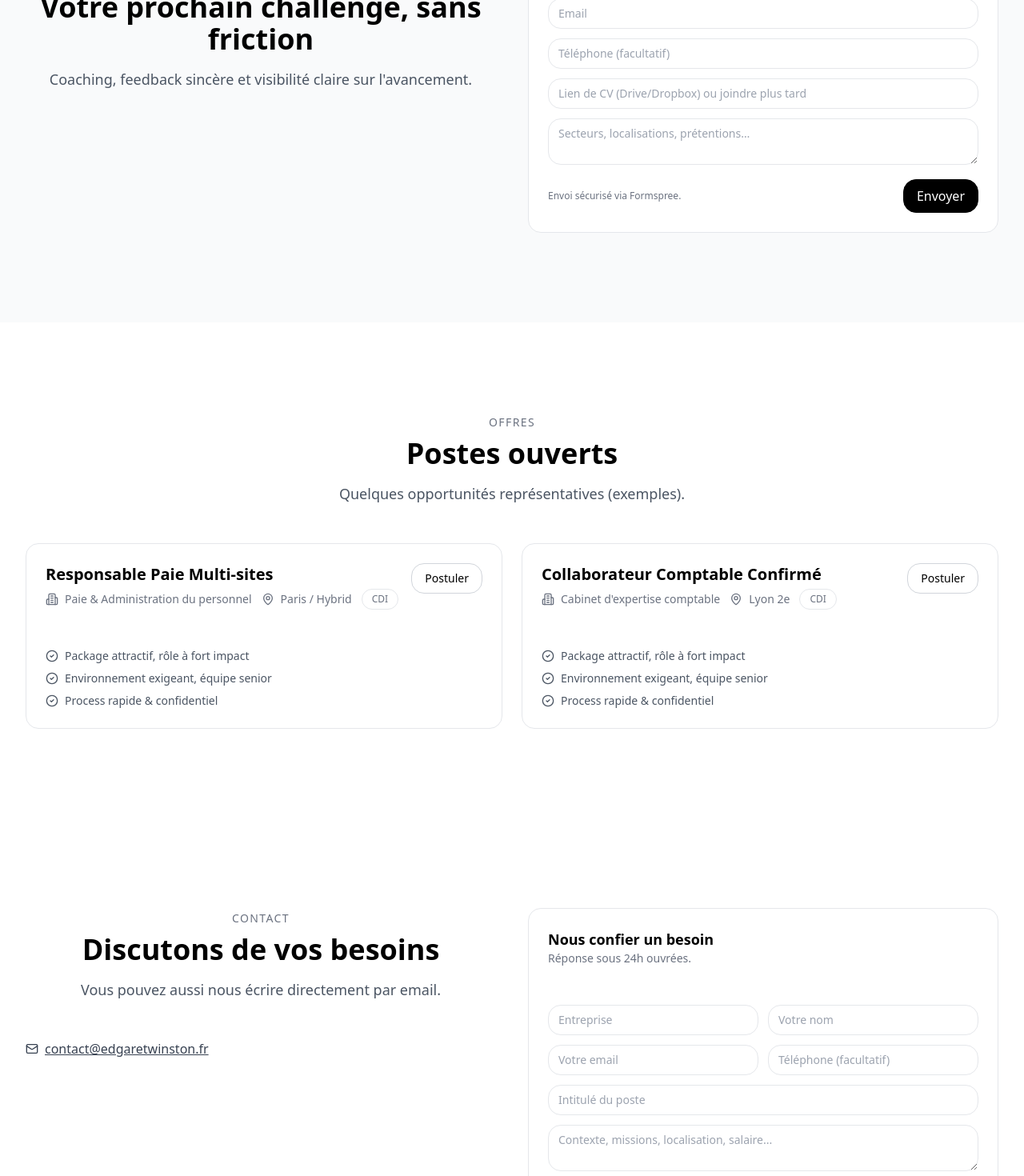
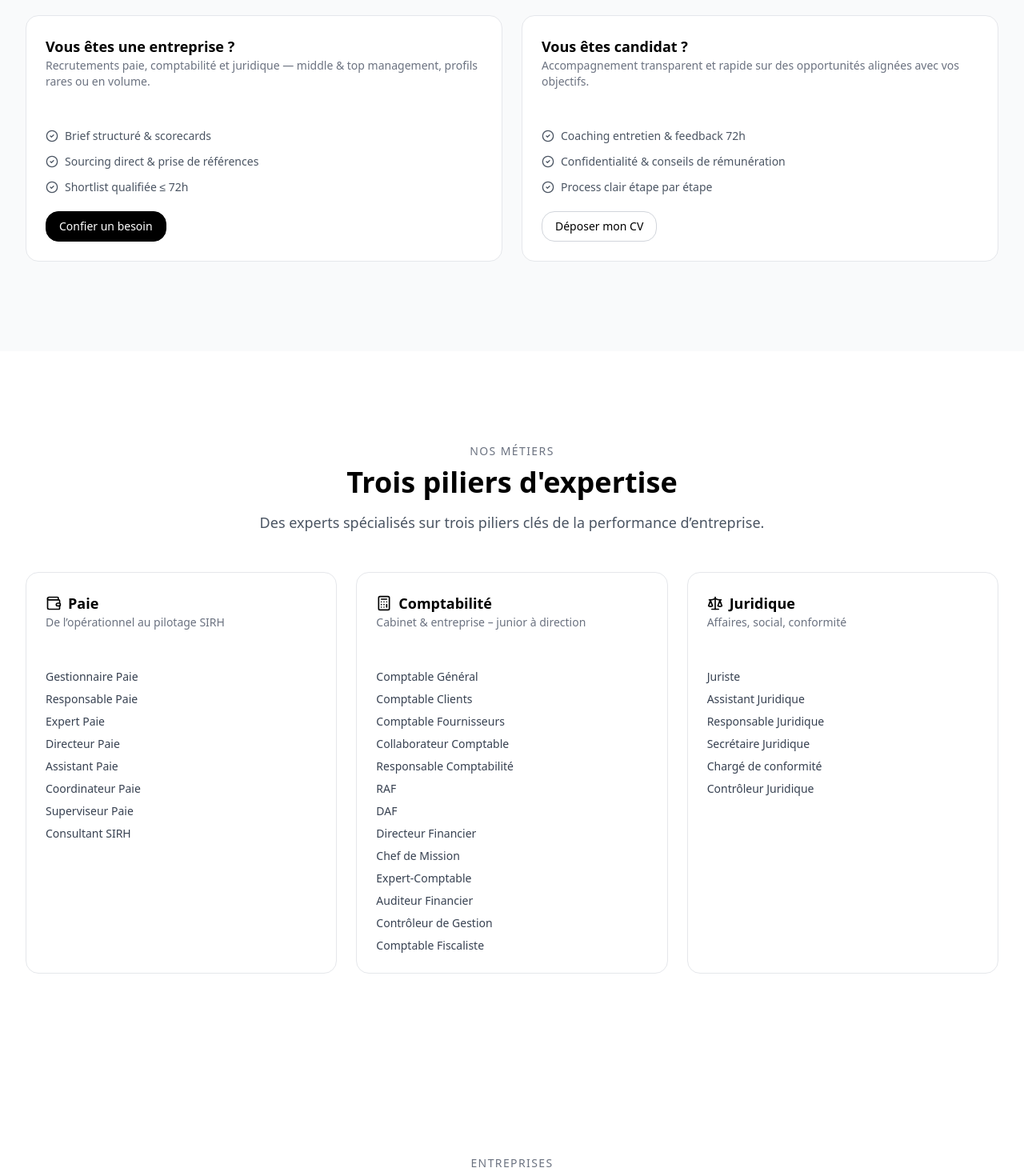
Before and after one commit to fabienvagalogia-wq/edgar-winston-site, a React (Vite) app: page / in a window 1280 px wide. Shown: the part 1000-2470 px from the top of the page at 80% size. Built offline with nearby package versions, Linux system fonts and the light colour scheme.

Commit message:
Add files via upload

```diff
--- a/package.json
+++ b/package.json
@@ -1,7 +1,7 @@
 {
   "name": "edgar-winston-site",
   "private": true,
-  "version": "1.2.1",
+  "version": "1.3.1",
   "type": "module",
   "scripts": {
     "dev": "vite",
--- a/src/App.jsx
+++ b/src/App.jsx
@@ -6,7 +6,7 @@ import { Card, CardContent, CardHeader, CardTitle, CardDescription } from './com
 import { Input } from './components/ui/input'
 import { Textarea } from './components/ui/textarea'
 import { Badge } from './components/ui/badge'
-import { Handshake, Search, CheckCircle2, Building2, MapPin, ArrowRight, Mail, Quote } from 'lucide-react'
+import { Handshake, Search, CheckCircle2, Building2, MapPin, ArrowRight, Mail, Wallet, Calculator, Scale } from 'lucide-react'
 
 const Section = ({ id, children, className = '' }) => (<section id={id} className={['w-full py-20 md:py-28', className].join(' ')}>{children}</section>)
 const Container = ({ children, className = '' }) => (<div className={['mx-auto max-w-7xl px-4 sm:px-6 lg:px-8', className].join(' ')}>{children}</div>)
@@ -79,6 +79,7 @@ export default function App() {
         </Container>
       </header>
 
+      {/* HERO */}
       <Section id="accueil" className="pt-16 md:pt-20">
         <Container className="grid md:grid-cols-[1.15fr_0.85fr] gap-14 items-center">
           <div>
@@ -115,6 +116,157 @@ export default function App() {
         </Container>
       </Section>
 
+      {/* EXPERTISES */}
+      <Section id="expertises" className="bg-gray-50">
+        <Container>
+          <SectionTitle kicker="Nos services" title="Une solution pour chaque besoin" subtitle="CDI, CDD, intérim & missions — accompagnement sur mesure pour entreprises et candidats." />
+          <div className="grid md:grid-cols-2 gap-6">
+            <Card>
+              <CardHeader>
+                <CardTitle>Vous êtes une entreprise ?</CardTitle>
+                <CardDescription>Recrutements paie, comptabilité et juridique — middle & top management, profils rares ou en volume.</CardDescription>
+              </CardHeader>
+              <CardContent className="space-y-3 text-sm text-gray-600">
+                <div className="flex gap-2 items-start"><CheckCircle2 className="w-4 h-4 mt-0.5" />Brief structuré & scorecards</div>
+                <div className="flex gap-2 items-start"><CheckCircle2 className="w-4 h-4 mt-0.5" />Sourcing direct & prise de références</div>
+                <div className="flex gap-2 items-start"><CheckCircle2 className="w-4 h-4 mt-0.5" />Shortlist qualifiée ≤ 72h</div>
+                <div className="pt-2"><Button as="a" href="#contact">Confier un besoin</Button></div>
+              </CardContent>
+            </Card>
+            <Card>
+              <CardHeader>
+                <CardTitle>Vous êtes candidat ?</CardTitle>
+                <CardDescription>Accompagnement transparent et rapide sur des opportunités alignées avec vos objectifs.</CardDescription>
+              </CardHeader>
+              <CardContent className="space-y-3 text-sm text-gray-600">
+                <div className="flex gap-2 items-start"><CheckCircle2 className="w-4 h-4 mt-0.5" />Coaching entretien & feedback 72h</div>
+                <div className="flex gap-2 items-start"><CheckCircle2 className="w-4 h-4 mt-0.5" />Confidentialité & conseils de rémunération</div>
+                <div className="flex gap-2 items-start"><CheckCircle2 className="w-4 h-4 mt-0.5" />Process clair étape par étape</div>
+                <div className="pt-2"><Button as="a" href="#candidats" variant="secondary">Déposer mon CV</Button></div>
+              </CardContent>
+            </Card>
+          </div>
+        </Container>
+      </Section>
+
+      {/* METIERS */}
+      <Section id="metiers">
+        <Container>
+          <SectionTitle kicker="Nos métiers" title="Trois piliers d'expertise" subtitle="Des experts spécialisés sur trois piliers clés de la performance d’entreprise." />
+          <div className="grid md:grid-cols-3 gap-6">
+            <Card>
+              <CardHeader>
+                <div className="flex items-center gap-2">
+                  <Wallet className="w-5 h-5" />
+                  <CardTitle>Paie</CardTitle>
+                </div>
+                <CardDescription>De l’opérationnel au pilotage SIRH</CardDescription>
+              </CardHeader>
+              <CardContent className="text-sm text-gray-700 space-y-2">
+                <p>Gestionnaire Paie</p>
+                <p>Responsable Paie</p>
+                <p>Expert Paie</p>
+                <p>Directeur Paie</p>
+                <p>Assistant Paie</p>
+                <p>Coordinateur Paie</p>
+                <p>Superviseur Paie</p>
+                <p>Consultant SIRH</p>
+              </CardContent>
+            </Card>
+            <Card>
+              <CardHeader>
+                <div className="flex items-center gap-2">
+                  <Calculator className="w-5 h-5" />
+                  <CardTitle>Comptabilité</CardTitle>
+                </div>
+                <CardDescription>Cabinet & entreprise – junior à direction</CardDescription>
+              </CardHeader>
+              <CardContent className="text-sm text-gray-700 space-y-2">
+                <p>Comptable Général</p>
+                <p>Comptable Clients</p>
+                <p>Comptable Fournisseurs</p>
+                <p>Collaborateur Comptable</p>
+                <p>Responsable Comptabilité</p>
+                <p>RAF</p>
+                <p>DAF</p>
+                <p>Directeur Financier</p>
+                <p>Chef de Mission</p>
+                <p>Expert-Comptable</p>
+                <p>Auditeur Financier</p>
+                <p>Contrôleur de Gestion</p>
+                <p>Comptable Fiscaliste</p>
+              </CardContent>
+            </Card>
+            <Card>
+              <CardHeader>
+                <div className="flex items-center gap-2">
+                  <Scale className="w-5 h-5" />
+                  <CardTitle>Juridique</CardTitle>
+                </div>
+                <CardDescription>Affaires, social, conformité</CardDescription>
+              </CardHeader>
+              <CardContent className="text-sm text-gray-700 space-y-2">
+                <p>Juriste</p>
+                <p>Assistant Juridique</p>
+                <p>Responsable Juridique</p>
+                <p>Secrétaire Juridique</p>
+                <p>Chargé de conformité</p>
+                <p>Contrôleur Juridique</p>
+              </CardContent>
+            </Card>
+          </div>
+        </Container>
+      </Section>
+
+      {/* CLIENTS */}
+      <Section id="clients">
+        <Container>
+          <SectionTitle kicker="Entreprises" title="Un partenaire de recrutement orienté résultat" subtitle="De la définition du besoin à l'onboarding, avec des garanties adaptées." />
+          <div className="grid md:grid-cols-3 gap-6">
+            <Card><CardHeader><CardTitle>Success fee</CardTitle><CardDescription>Paiement au succès. Idéal pour besoins ponctuels. Démarrage rapide.</CardDescription></CardHeader></Card>
+            <Card><CardHeader><CardTitle>Retained</CardTitle><CardDescription>Accompagnement exclusif avec jalons, livrables et reporting hebdo.</CardDescription></CardHeader></Card>
+            <Card><CardHeader><CardTitle>RPO</CardTitle><CardDescription>Consultant(e) dédié(e) intégré(e) à vos équipes pour une cadence élevée.</CardDescription></CardHeader></Card>
+          </div>
+          <div className="mt-6 text-center">
+            <Button as="a" href="#contact">Parler à un consultant</Button>
+          </div>
+        </Container>
+      </Section>
+
+      {/* OFFRES */}
+      <Section id="offres">
+        <Container>
+          <SectionTitle kicker="Offres" title="Postes ouverts" subtitle="Quelques opportunités représentatives (exemples)." />
+          <div className="grid md:grid-cols-2 gap-6">
+            {jobs.map((job, idx) => (
+              <Card key={idx}>
+                <CardHeader>
+                  <div className="flex items-start justify-between gap-4">
+                    <div>
+                      <CardTitle className="text-xl">{job.title}</CardTitle>
+                      <CardDescription className="mt-1 flex flex-wrap gap-3 items-center">
+                        <span className="flex items-center gap-2"><Building2 className="w-4 h-4" />{job.sector}</span>
+                        <span className="flex items-center gap-2"><MapPin className="w-4 h-4" />{job.location}</span>
+                        <Badge>{job.type}</Badge>
+                      </CardDescription>
+                    </div>
+                    <Button variant="secondary" as="a" href={`mailto:${CONTACT_EMAIL}?subject=${encodeURIComponent('Candidature — ' + job.title)}`} className="px-3 py-1.5 text-sm">Postuler</Button>
+                  </div>
+                </CardHeader>
+                <CardContent>
+                  <ul className="text-sm text-gray-600 space-y-2">
+                    <li className="flex gap-2"><CheckCircle2 className="w-4 h-4 mt-0.5" /> Package attractif, rôle à fort impact</li>
+                    <li className="flex gap-2"><CheckCircle2 className="w-4 h-4 mt-0.5" /> Environnement exigeant, équipe senior</li>
+                    <li className="flex gap-2"><CheckCircle2 className="w-4 h-4 mt-0.5" /> Process rapide & confidentiel</li>
+                  </ul>
+                </CardContent>
+              </Card>
+            ))}
+          </div>
+        </Container>
+      </Section>
+
+      {/* CANDIDATS */}
       <Section id="candidats" className="bg-gray-50">
         <Container>
           <div className="grid md:grid-cols-2 gap-10 items-center">
@@ -154,38 +306,20 @@ export default function App() {
         </Container>
       </Section>
 
-      <Section id="offres">
+      {/* FAQ */}
+      <Section id="faq" className="bg-gray-50">
         <Container>
-          <SectionTitle kicker="Offres" title="Postes ouverts" subtitle="Quelques opportunités représentatives (exemples)." />
-          <div className="grid md:grid-cols-2 gap-6">
-            {jobs.map((job, idx) => (
-              <Card key={idx}>
-                <CardHeader>
-                  <div className="flex items-start justify-between gap-4">
-                    <div>
-                      <CardTitle className="text-xl">{job.title}</CardTitle>
-                      <CardDescription className="mt-1 flex flex-wrap gap-3 items-center">
-                        <span className="flex items-center gap-2"><Building2 className="w-4 h-4" />{job.sector}</span>
-                        <span className="flex items-center gap-2"><MapPin className="w-4 h-4" />{job.location}</span>
-                        <Badge>{job.type}</Badge>
-                      </CardDescription>
-                    </div>
-                    <Button as="a" href={`mailto:${CONTACT_EMAIL}?subject=${encodeURIComponent('Candidature — ' + job.title)}`} variant="secondary" className="px-3 py-1.5 text-sm">Postuler</Button>
-                  </div>
-                </CardHeader>
-                <CardContent>
-                  <ul className="text-sm text-gray-600 space-y-2">
-                    <li className="flex gap-2"><CheckCircle2 className="w-4 h-4 mt-0.5" /> Package attractif, rôle à fort impact</li>
-                    <li className="flex gap-2"><CheckCircle2 className="w-4 h-4 mt-0.5" /> Environnement exigeant, équipe senior</li>
-                    <li className="flex gap-2"><CheckCircle2 className="w-4 h-4 mt-0.5" /> Process rapide & confidentiel</li>
-                  </ul>
-                </CardContent>
-              </Card>
-            ))}
+          <SectionTitle kicker="FAQ" title="Une question ? On vous répond" />
+          <div className="mx-auto max-w-3xl space-y-4">
+            <details className="rounded-2xl border p-4"><summary className="cursor-pointer text-sm font-medium">Êtes-vous payants pour les candidats ?</summary><div className="mt-2 text-sm text-gray-600">Jamais. Nos services sont 100% gratuits pour les candidats. Les entreprises nous rémunèrent uniquement en cas de succès.</div></details>
+            <details className="rounded-2xl border p-4"><summary className="cursor-pointer text-sm font-medium">Quels profils recrutez-vous ?</summary><div className="mt-2 text-sm text-gray-600">Paie (gestionnaires, responsables, SIRH), Comptabilité (opérationnels à direction), Juridique (sociétés, social, paralegal, conformité).</div></details>
+            <details className="rounded-2xl border p-4"><summary className="cursor-pointer text-sm font-medium">En combien de temps envoyez-vous une shortlist ?</summary><div className="mt-2 text-sm text-gray-600">En général sous 48–72h après le brief qualifié.</div></details>
+            <details className="rounded-2xl border p-4"><summary className="cursor-pointer text-sm font-medium">Intervenez-vous partout en France ?</summary><div className="mt-2 text-sm text-gray-600">Oui, nous opérons partout en France, en présentiel, hybride ou full-remote selon les postes.</div></details>
           </div>
         </Container>
       </Section>
 
+      {/* CONTACT */}
       <Section id="contact">
         <Container className="grid md:grid-cols-2 gap-10 items-start">
           <div>
@@ -229,6 +363,7 @@ export default function App() {
         </Container>
       </Section>
 
+      {/* FOOTER */}
       <footer className="border-t">
         <Container className="py-10 grid md:grid-cols-4 gap-6 text-sm">
           <div>
--- a/src/components/ui/badge.jsx
+++ b/src/components/ui/badge.jsx
@@ -1,3 +1,5 @@
 
 import React from 'react'
-export function Badge({ className = '', children, ...props }) { return <span className={['inline-flex items-center rounded-full border px-3 py-1 text-xs', className].join(' ')} {...props}>{children}</span> }
+export function Badge({ className = '', children, ...props }) {
+  return <span className={['inline-flex items-center rounded-full border px-3 py-1 text-xs', className].join(' ')} {...props}>{children}</span>
+}
--- a/src/components/ui/input.jsx
+++ b/src/components/ui/input.jsx
@@ -1,3 +1,5 @@
 
 import React from 'react'
-export function Input({ className = '', ...props }) { return <input className={['w-full rounded-2xl border px-3 py-2 text-sm outline-none focus:ring-2 focus:ring-black', className].join(' ')} {...props} /> }
+export function Input({ className = '', ...props }) {
+  return <input className={['w-full rounded-2xl border px-3 py-2 text-sm outline-none focus:ring-2 focus:ring-black', className].join(' ')} {...props} />
+}
--- a/src/components/ui/textarea.jsx
+++ b/src/components/ui/textarea.jsx
@@ -1,3 +1,5 @@
 
 import React from 'react'
-export function Textarea({ className = '', ...props }) { return <textarea className={['w-full rounded-2xl border px-3 py-2 text-sm outline-none focus:ring-2 focus:ring-black', className].join(' ')} {...props} /> }
+export function Textarea({ className = '', ...props }) {
+  return <textarea className={['w-full rounded-2xl border px-3 py-2 text-sm outline-none focus:ring-2 focus:ring-black', className].join(' ')} {...props} />
+}
--- a/src/index.css
+++ b/src/index.css
@@ -1 +1,6 @@
-@tailwind base;@tailwind components;@tailwind utilities;
+
+@tailwind base;
+@tailwind components;
+@tailwind utilities;
+
+html { scroll-behavior: smooth; }
```
